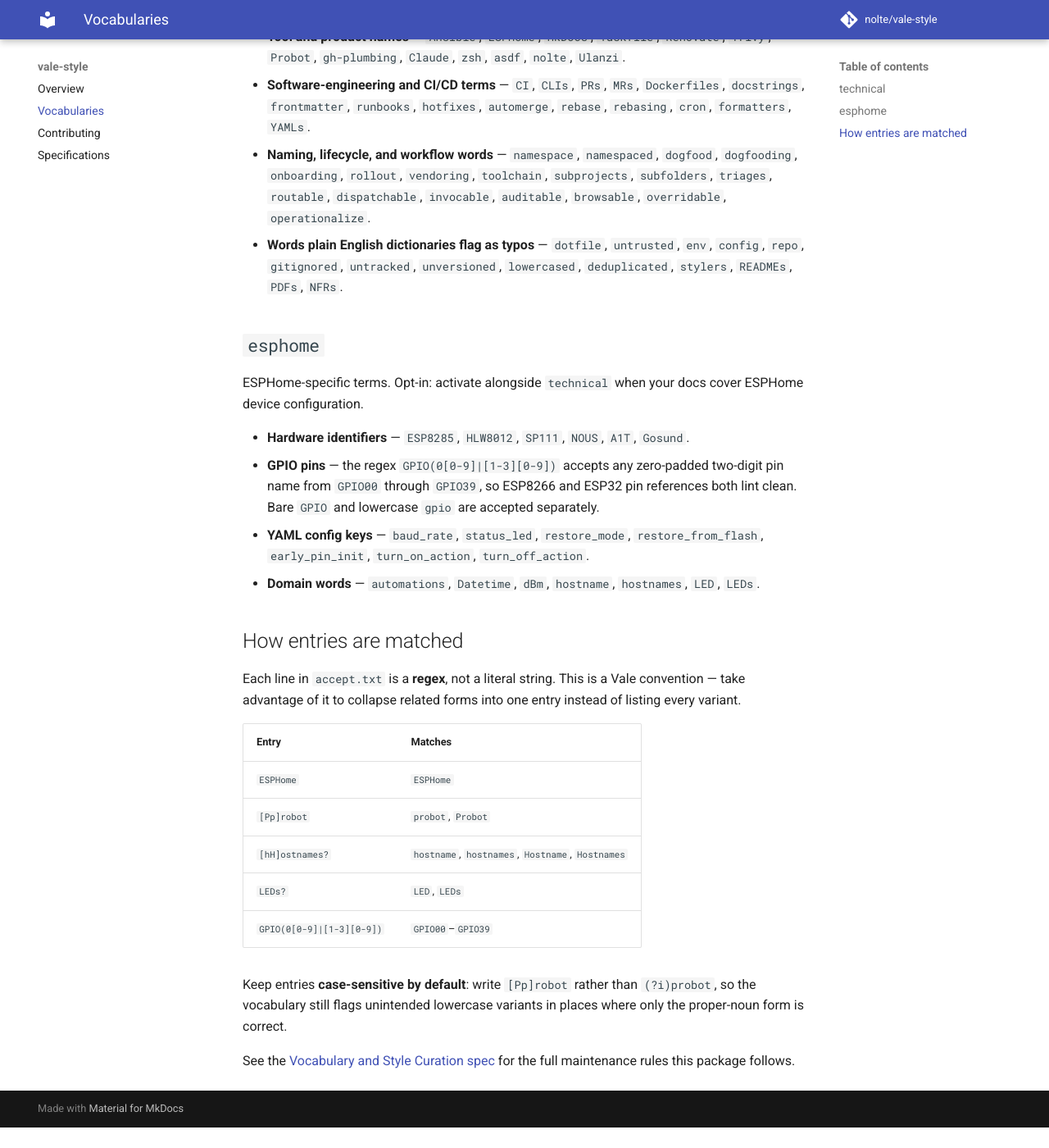
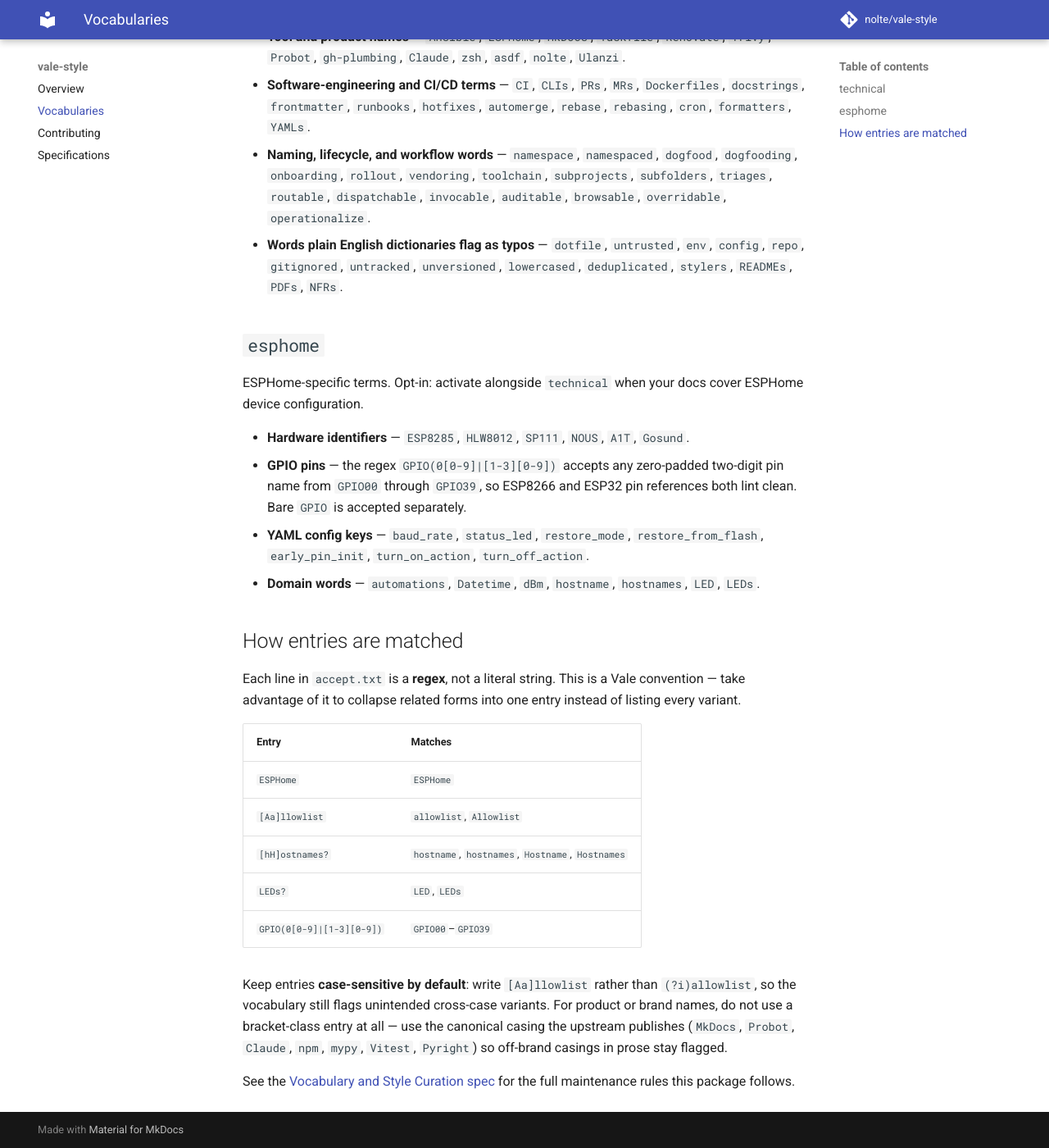
Before and after one commit to nolte/vale-style, an MkDocs documentation site: the page built from docs/vocabularies.md, in a window 1280 px wide and 1400 px high, scrolled down 578 px. Shown: the whole window at 82% size. Built offline with MkDocs 1.6.1 and Material for MkDocs 9.7.7, drawn with Linux system fonts in a browser that asks for light colours; comment, search, counter and statistics services are not loaded; before the commit the page ends 1953 px from its top, so only the background shows below that.

Commit message:
Require canonical brand casing in vocab entries
Tighten the technical vocab so every product or brand name uses the
exact casing its upstream publishes instead of a bracket class that
silently accepts off-brand variants. Pin Claude, Probot, Dependabot,
Vitest, MkDocs-style brands to their proper form, fix pyright to accept
the official capitalized Pyright, and extend the curation spec with a
MUST that brand entries cite the upstream source checked and an
acceptance criterion a reviewer can tick off. Illustrative example in
the spec and docs moves from [Pp]robot (now strict) to [Aa]llowlist.

Co-Authored-By: Claude Opus 4.7 (1M context) <noreply@anthropic.com>

```diff
--- a/docs/vocabularies.md
+++ b/docs/vocabularies.md
@@ -28,7 +28,7 @@ The default vocabulary for most repos. Covers four loose families:
 ESPHome-specific terms. Opt-in: activate alongside `technical` when your docs cover ESPHome device configuration.
 
 - **Hardware identifiers** — `ESP8285`, `HLW8012`, `SP111`, `NOUS`, `A1T`, `Gosund`.
-- **GPIO pins** — the regex `GPIO(0[0-9]|[1-3][0-9])` accepts any zero-padded two-digit pin name from `GPIO00` through `GPIO39`, so ESP8266 and ESP32 pin references both lint clean. Bare `GPIO` and lowercase `gpio` are accepted separately.
+- **GPIO pins** — the regex `GPIO(0[0-9]|[1-3][0-9])` accepts any zero-padded two-digit pin name from `GPIO00` through `GPIO39`, so ESP8266 and ESP32 pin references both lint clean. Bare `GPIO` is accepted separately.
 - **YAML config keys** — `baud_rate`, `status_led`, `restore_mode`, `restore_from_flash`, `early_pin_init`, `turn_on_action`, `turn_off_action`.
 - **Domain words** — `automations`, `Datetime`, `dBm`, `hostname`, `hostnames`, `LED`, `LEDs`.
 
@@ -39,11 +39,11 @@ Each line in `accept.txt` is a **regex**, not a literal string. This is a Vale c
 | Entry | Matches |
 | --- | --- |
 | `ESPHome` | `ESPHome` |
-| `[Pp]robot` | `probot`, `Probot` |
+| `[Aa]llowlist` | `allowlist`, `Allowlist` |
 | `[hH]ostnames?` | `hostname`, `hostnames`, `Hostname`, `Hostnames` |
 | `LEDs?` | `LED`, `LEDs` |
 | `GPIO(0[0-9]|[1-3][0-9])` | `GPIO00`–`GPIO39` |
 
-Keep entries **case-sensitive by default**: write `[Pp]robot` rather than `(?i)probot`, so the vocabulary still flags unintended lowercase variants in places where only the proper-noun form is correct.
+Keep entries **case-sensitive by default**: write `[Aa]llowlist` rather than `(?i)allowlist`, so the vocabulary still flags unintended cross-case variants. For product or brand names, do not use a bracket-class entry at all — use the canonical casing the upstream publishes (`MkDocs`, `Probot`, `Claude`, `npm`, `mypy`, `Vitest`, `Pyright`) so off-brand casings in prose stay flagged.
 
 See the [Vocabulary and Style Curation spec](https://github.com/nolte/vale-style/blob/main/spec/vocabulary-and-style-curation/en.md) for the full maintenance rules this package follows.
```
Also changed, not shown: spec/vocabulary-and-style-curation/de.md (+4 -1 lines), spec/vocabulary-and-style-curation/en.md (+4 -1 lines), 1 other file.
